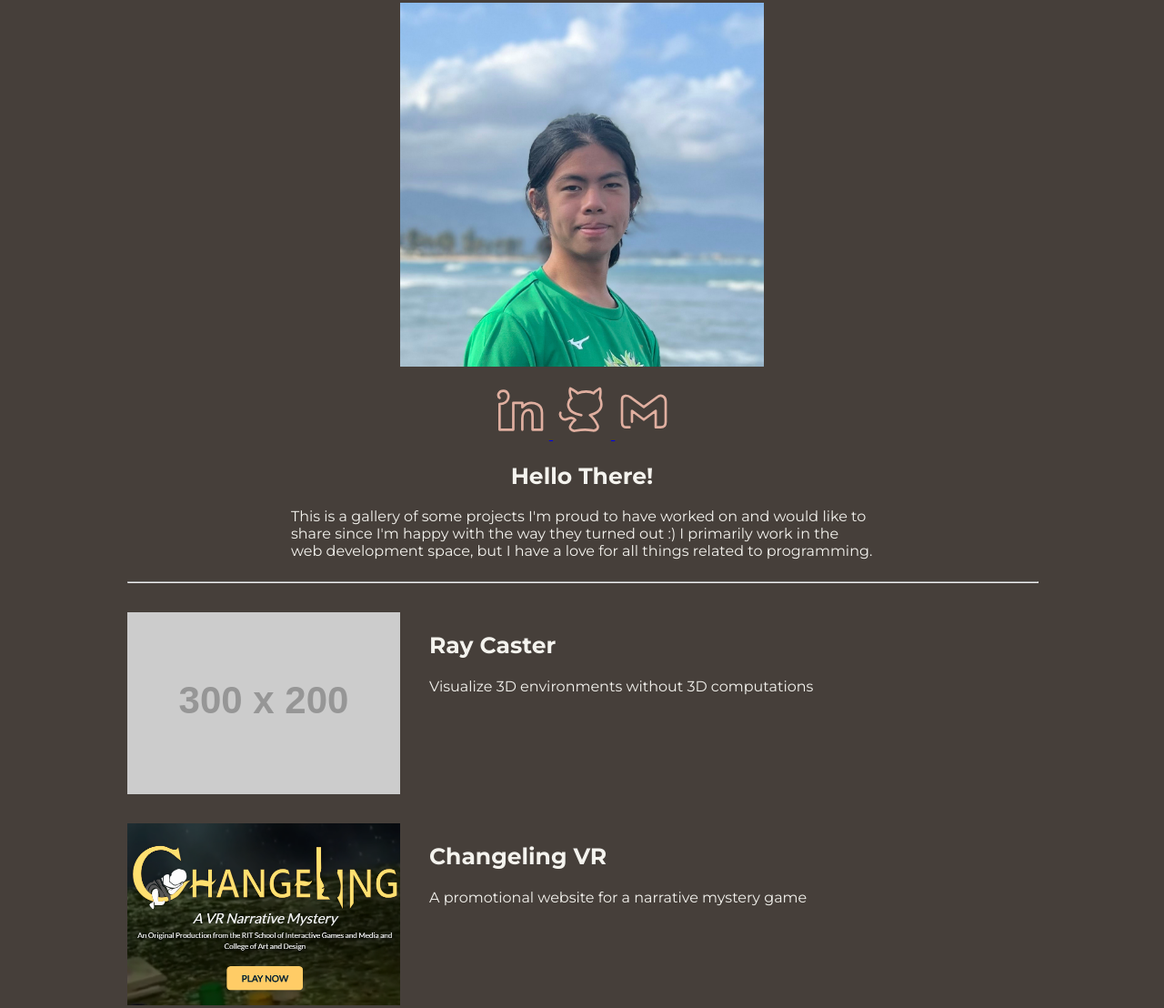
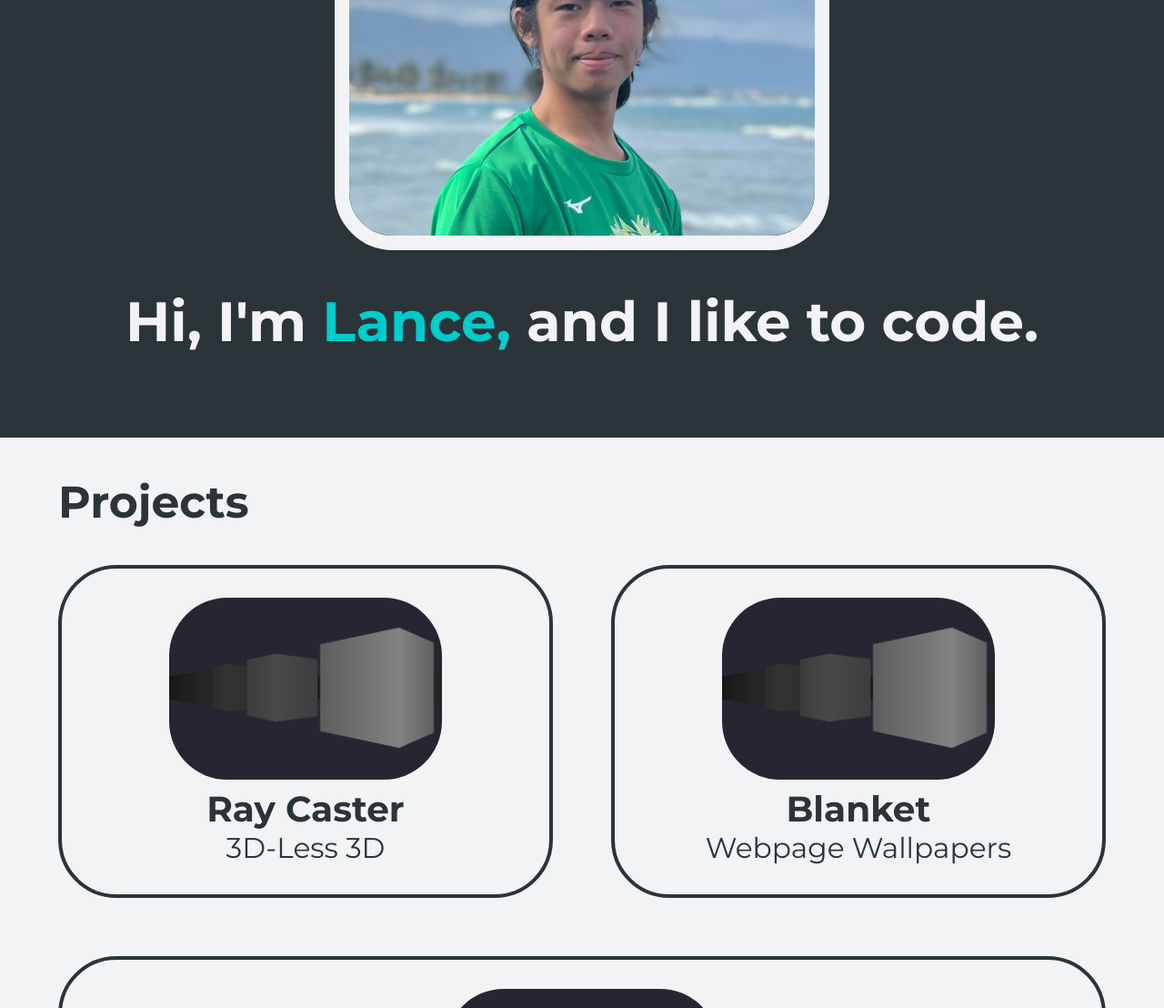
Before and after one commit to LanceNoble/LanceNoble.github.io, a plain HTML site: page index.html in a window 1280 px wide. Shown: the part 319-1427 px from the top of the page at 91% size. Drawn offline with Linux system fonts and the light colour scheme; placeholder pictures from the web are drawn by us.

Commit message:
Overhaul design

```diff
--- a/index.css
+++ b/index.css
@@ -1,75 +1,87 @@
 body {
-    padding-left: 32px;
-    padding-right: 32px;
-    font-family: "Montserrat", Verdana, sans-serif;
+    margin: 0;
+
+    font-family: Montserrat, Verdana, sans-serif;
     font-size: 16px;
-    color: #F4F3EE;
-    background-image: linear-gradient(#8A817C 0px, #463F3A 256px);
+
+    background-color: #2a3439;
+    color: #f2f3f4;
 }
 
-hr {
-    width: 100%;
-    margin-bottom: 32px;
+body>header {
+    height: 100vh;
+    display: flex;
+    flex-direction: row;
+    flex-wrap: wrap;
+    justify-content: center;
+    align-content: center;
+    column-gap: 64px;
+    text-align: center;
+}
+
+main {
+    display: flex;
+    flex-direction: row;
+    flex-wrap: wrap;
+    padding-left: 64px;
+    padding-right: 64px;
+    column-gap: 64px;
+
+    align-content: start;
+
+    background-color: #f2f3f4;
+    color: #2a3439;
+}
+
+main>section {
+    display: flex;
+    flex-direction: column;
+    flex-grow: 1;
+    align-items: center;
+    border: 4px solid #2a3439;
+    width: 20%;
+    min-width: 400px;
+    margin-bottom: 64px;
+    padding-top: 32px;
+    padding-bottom: 32px;
+    border-radius: 64px;
+}
+
+main>section>img {
+    border-radius: 64px;
+    margin-bottom: 8px;
+}
+
+main>section>p {
+    margin: 0;
+    font-size: 31.25px;
+    text-align: center;
 }
 
 h1 {
     font-size: 61.04px;
+    align-self: center;
 }
 
 h2 {
+    font-size: 48.83px;
+    width: 100%;
+}
+
+h3 {
+    font-size: 39.06px;
+    margin: 0px;
+}
+
+h4 {
+    font-size: 31.25px;
+}
+
+h5 {
     font-size: 25px;
 }
 
-ul {
-    padding: 0;
-    margin-bottom: 0;
+img#headshot {
+    border: 16px solid #f2f3f4;
+    border-radius: 64px;
 }
-
-li {
-    display: inline;
-}
-
-body>header {
-    margin-bottom: 128px;
-    text-align: center;
-}
-
-body>header>p {
-    font-size: 31.25px;
-}
-
-main {
-    max-width: 1000px;
-    margin-left: auto;
-    margin-right: auto;
-    display: flex;
-    flex-direction: column;
-    flex-wrap: nowrap;
-}
-
-article {
-    display: flex;
-    flex-direction: row-reverse;
-    justify-content: start;
-    column-gap: 32px;
-    margin-bottom: 32px;
-}
-
-article:first-of-type {
-    display: flex;
-    flex-direction: column-reverse;
-    align-items: center;
-    margin-bottom: 0;
-}
-
-article:first-of-type>header {
-    width: 64%;
-}
-
-article:first-of-type>header>h2 {
-    text-align: center;
-}
-
-svg:hover {
-    fill: #E0AFA0;
-}
--- a/index.html
+++ b/index.html
@@ -17,66 +17,30 @@
 
 <body>
     <header>
-        <h1>Lance Noble</h1>
-        <p>Designer, Developer</p>
+        <img id="headshot" width="512px" height="512px" src="./media/images/lance.jpg" alt="photo of lance noble">
+        <h1>Hi, I'm <span style="color: #00cccc;">Lance,</span> and I like to code.</h1>
     </header>
     <main>
-        <article>
-            <header>
-                <h2>Hello There!</h2>
-                <p>
-                    This is a gallery of some projects I'm proud to have worked on and would like to share since I'm
-                    happy with the way they turned out :&#41; I primarily work in the web development space, but I have
-                    a love for all things related to programming.
-                </p>
-            </header>
-            <ul>
-                <li>
-                    <a href="https://www.linkedin.com/in/lance-noble-6110741b6/">
-                        <svg fill="none" height="64" viewBox="0 0 24 24" width="64">
-                            <path
-                                d="M3.50143 6.90595C2.37528 5.7193 3.24155 3.95978 5.14733 4.0007C7.05312 4.04162 7.61619 6.12849 6.83655 7.68341C6.21284 8.92734 4.35326 9.34744 3.50143 9.402V20H9.17547V8.95189H12.9004V10.7523C15.4993 7.68341 21 8.62454 21 13.0029V20H17.1019V14.5169C17.1019 12.0208 15.9757 11.5093 14.698 12.0208C13.4202 12.5323 12.9004 13.453 12.9004 15.3352C12.9004 17.5612 12.9004 19.3726 12.9004 20"
-                                stroke="#E0AFA0" stroke-linecap="round" stroke-linejoin="round" />
-                        </svg>
-                    </a>
-                </li>
-                <li>
-                    <a href="https://github.com/LanceNoble">
-                        <svg fill="none" height="64" viewBox="0 0 24 24" width="64">
-                            <path
-                                d="M11.7444 14C5.13962 13 5.64768 8.5 7.67987 7C7.27882 6.39155 6.66375 4 7.1718 3.00001C8.18792 3.5 9.55173 4.23944 10.2202 5C12.2524 4 15.3007 4 16.8249 5C17.226 4.18873 18.6968 3.42254 19.3652 3C19.9668 3.60845 19.5323 5.98592 19.3652 7C20.3678 9.19718 20.8894 12.5 15.3007 14C16.1273 14.6688 17.4571 16.2652 18.3819 18.0893C19.0373 19.3821 17.7844 20.5701 16.3571 20.3176C15.3606 20.1413 14.2545 20 13.2685 20C12.0745 20 10.494 20.2071 9.12617 20.4329C7.71155 20.6663 6.56735 19.4472 7.29296 18.2106C7.81974 17.3128 8.48393 16.4725 9.20408 16C8.95342 15.662 7.9605 14.6887 6.15574 15.5C3.89979 16.5141 2.60607 14.2676 3.10739 13"
-                                stroke="#E0AFA0" stroke-linecap="round" stroke-linejoin="round" />
-                        </svg>
-                    </a>
-                </li>
-                <li>
-                    <a href="mailto:ltnlikespie@gmail.com">
-                        <svg fill="none" height="64" viewBox="0 0 24 24" width="64">
-                            <path
-                                d="M6.11098 18.9943H4.78839C4.19226 19.0474 3 18.7528 3 17.1491C3 15.5454 3 9.96574 3 7.74088C3 5.51602 5.29936 5.75901 6.46066 6.62465L11.9883 10.6567L17.6323 6.48797C18.9793 5.41731 21 6.16905 21 8.44707C21 11.8185 21 15.395 21 16.7618C21 17.6502 20.7631 18.9943 18.9793 18.9943H16.889V12.2058L11.9883 15.8506L7.11098 12.2058V16.7186"
-                                stroke="#E0AFA0" stroke-linecap="round" stroke-linejoin="round" />
-                        </svg>
-                    </a>
-                </li>
-            </ul>
-            <img src="./media/images/jobpfp.jpg" width="400" height="400" alt="photo of lance noble">
-        </article>
-        <hr>
-        <article>
-            <header>
-                <h2>Ray Caster</h2>
-                <p>Visualize 3D environments without 3D computations</p>
-            </header>
-            <img src="https://placehold.co/300x200">
-        </article>
-        <article>
-            <header>
-                <h2>Changeling VR</h2>
-                <p>A promotional website for a narrative mystery game</p>
-            </header>
-            <img src="media/images/changeling.png" width="300" height="200">
-        </article>
+        <h2>Projects</h2>
+        <section>
+            <img width="300px" height="200px" src="media/images/ray.png">
+            <h3>Ray Caster</h3>
+            <p>3D-Less 3D</p>
+        </section>
+        <section>
+            <img width="300px" height="200px" src="media/images/ray.png">
+            <h3>Blanket</h3>
+            <p>Webpage Wallpapers</p>
+        </section>
+        <section>
+            <img width="300px" height="200px" src="media/images/ray.png">
+            <h3>Hide</h3>
+            <p>Ghost While Gaming</p>
+        </section>
     </main>
+    <footer>
+
+    </footer>
 </body>
 
 </html>
```
Also changed, not shown: index.js (added, +14 -0 lines), media/images/changeling.png (deleted), media/images/dd.png (deleted), media/images/lance.jpg (renamed from media/images/jobpfp.jpg), media/images/mttpolish.png (deleted), media/images/pcb.jpg (deleted), media/images/ray.png (added), media/images/renderer.png (deleted).
